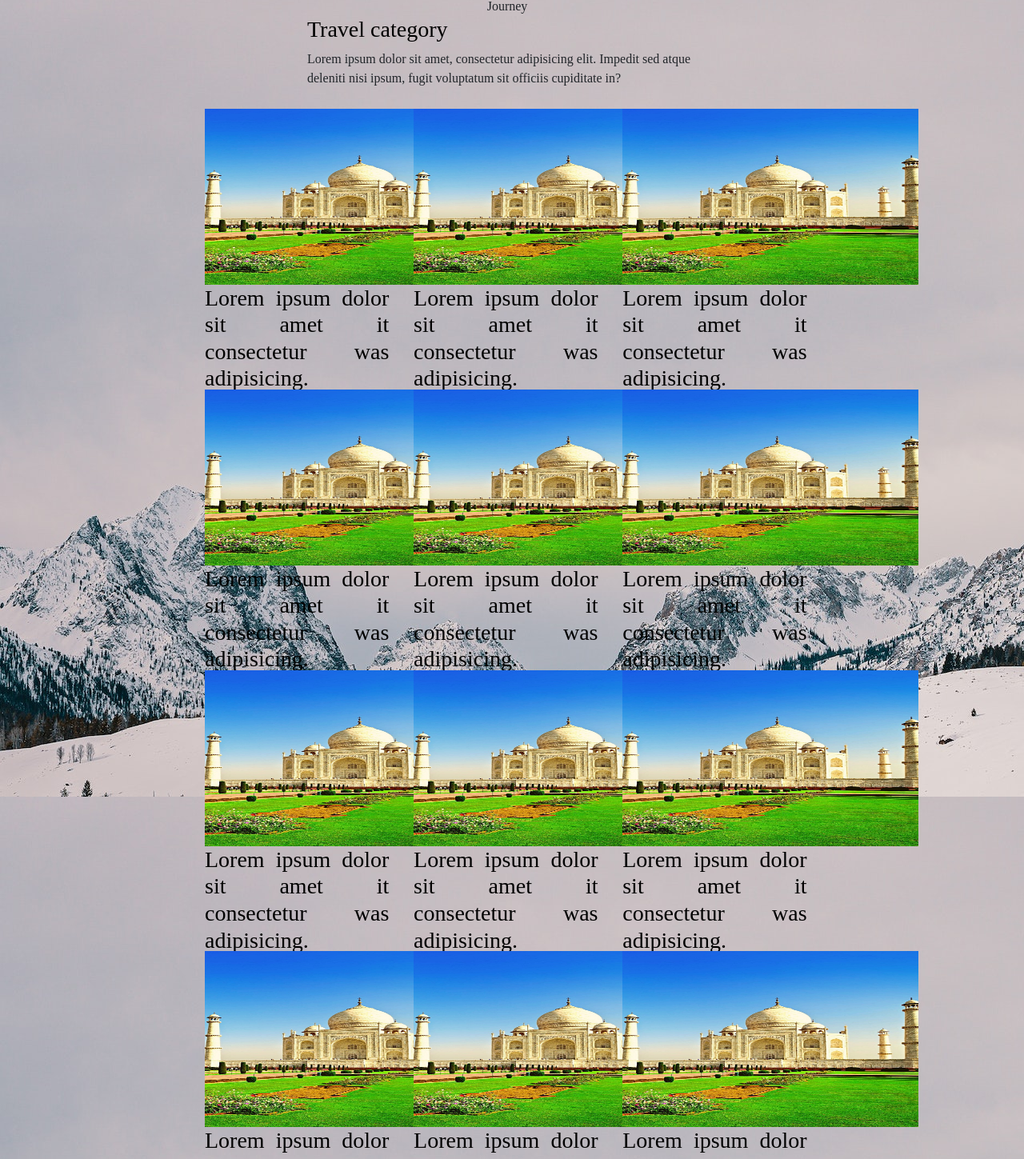
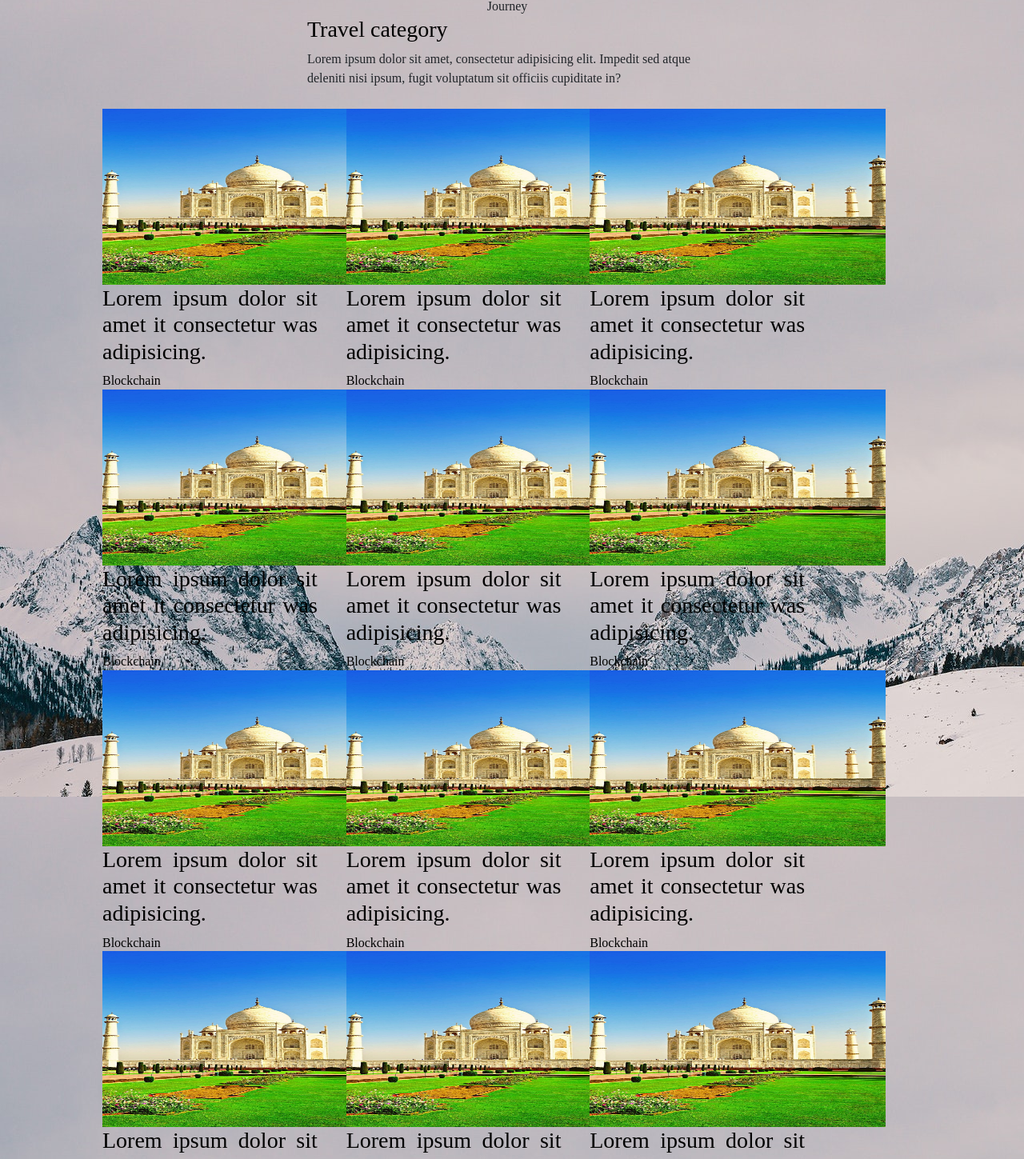
Before and after one commit to WebseederMayuradlak/wondersports, a React (Create React App) app: page / in a window 1280 px wide. Shown: the part 3200-4649 px from the top of the page at 80% size. Built offline with nearby package versions, Linux system fonts and the light colour scheme.

Commit message:
Css File Modified

```diff
--- a/src/Components/Blogs-Page/main.css
+++ b/src/Components/Blogs-Page/main.css
@@ -289,7 +289,7 @@
 }
 
 .place-destination .place-row-1 {
-    margin-left: 20%;
+    margin-left: 10%;
     margin-top: 2%;
     display: flex;
     margin-right: 20%;
@@ -322,7 +322,7 @@
 }
 
 .place-destination .place-row-2 {
-    margin-left: 20%;
+    margin-left: 10%;
     margin-top: 4%;
     display: flex;
     margin-right: 20%;
@@ -353,7 +353,7 @@
 }
 
 .place-destination .place-row-3 {
-    margin-left: 20%;
+    margin-left: 10%;
     margin-top: 4%;
     display: flex;
     margin-right: 20%;
@@ -384,7 +384,7 @@
 }
 
 .place-destination .place-row-4 {
-    margin-left: 20%;
+    margin-left:10%;
     margin-top: 4%;
     display: flex;
     margin-right: 20%;
```
